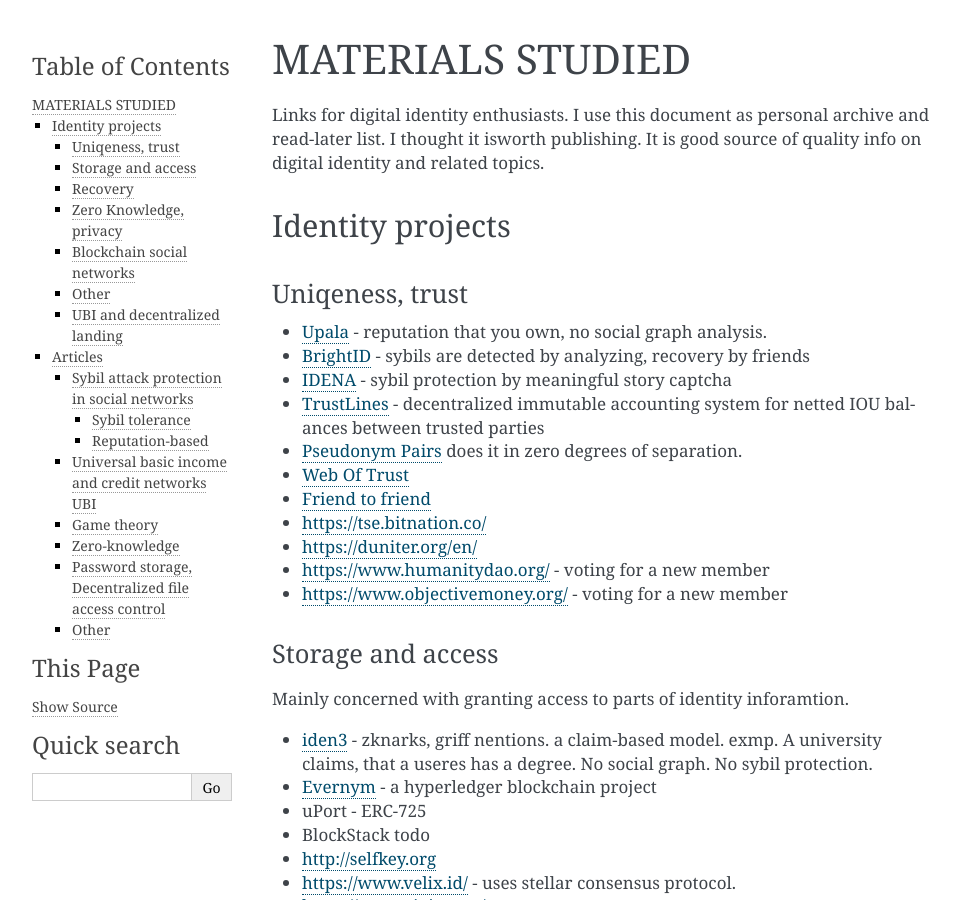
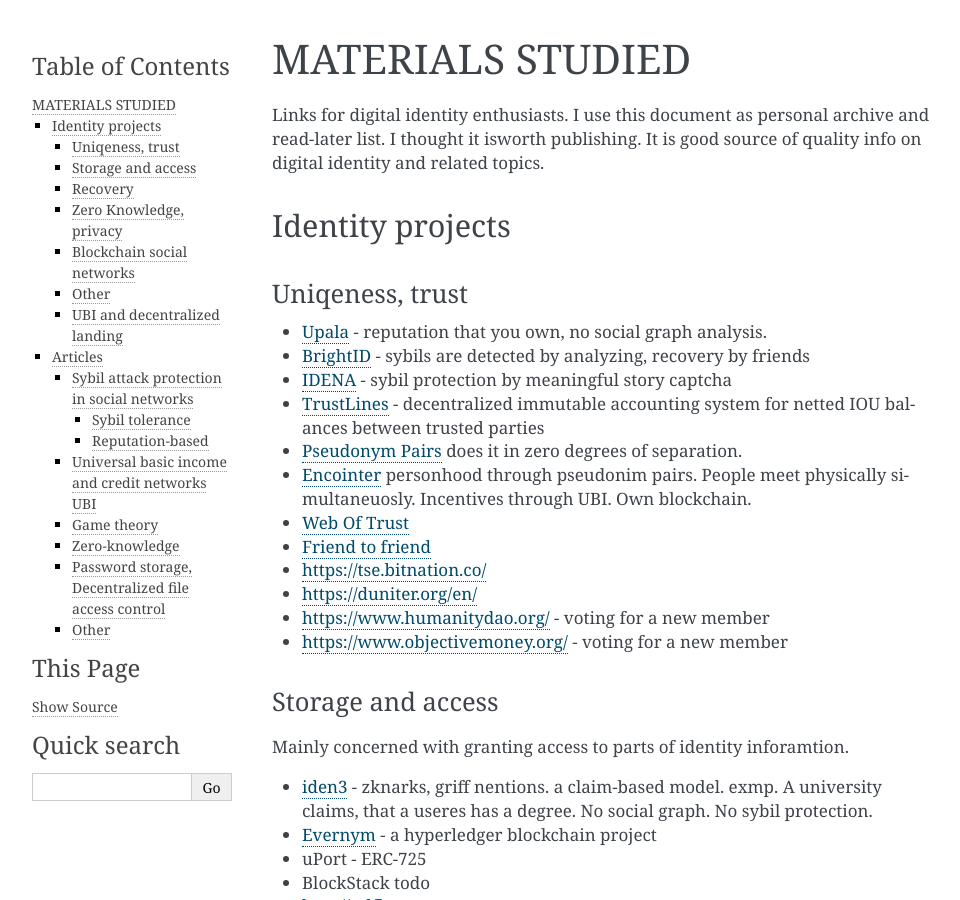
Before and after one commit to upala-digital-identity/docs, a Sphinx documentation site: the page built from source/state-of-knowledge.rst, in a window 1280 px wide and 900 px high. Shown: the whole window, without its empty margins (148-1108 px from the left). Built offline with Sphinx 7.4.7, drawn with Linux system fonts in a browser that asks for light colours.

Commit message:
added Encointer to SOK

```diff
--- a/source/state-of-knowledge.rst
+++ b/source/state-of-knowledge.rst
@@ -13,6 +13,7 @@
 - `IDENA <https://idena.io/?view=faq>`_ - sybil protection by meaningful story captcha
 - `TrustLines <https://trustlines.network/>`_ - decentralized immutable accounting system for netted IOU balances between trusted parties
 - `Pseudonym Pairs <https://panarchy.app/Proof-of-power.pdf>`_ does it in zero degrees of separation.
+- `Encointer <https://encointer.org/>`_  personhood through pseudonim pairs. People meet physically simultaneuosly. Incentives through UBI. Own blockchain.
 - `Web Of Trust <https://en.wikipedia.org/wiki/Web_of_trust>`_
 - `Friend to friend <https://en.wikipedia.org/wiki/Friend-to-friend>`_
 - https://tse.bitnation.co/
```
